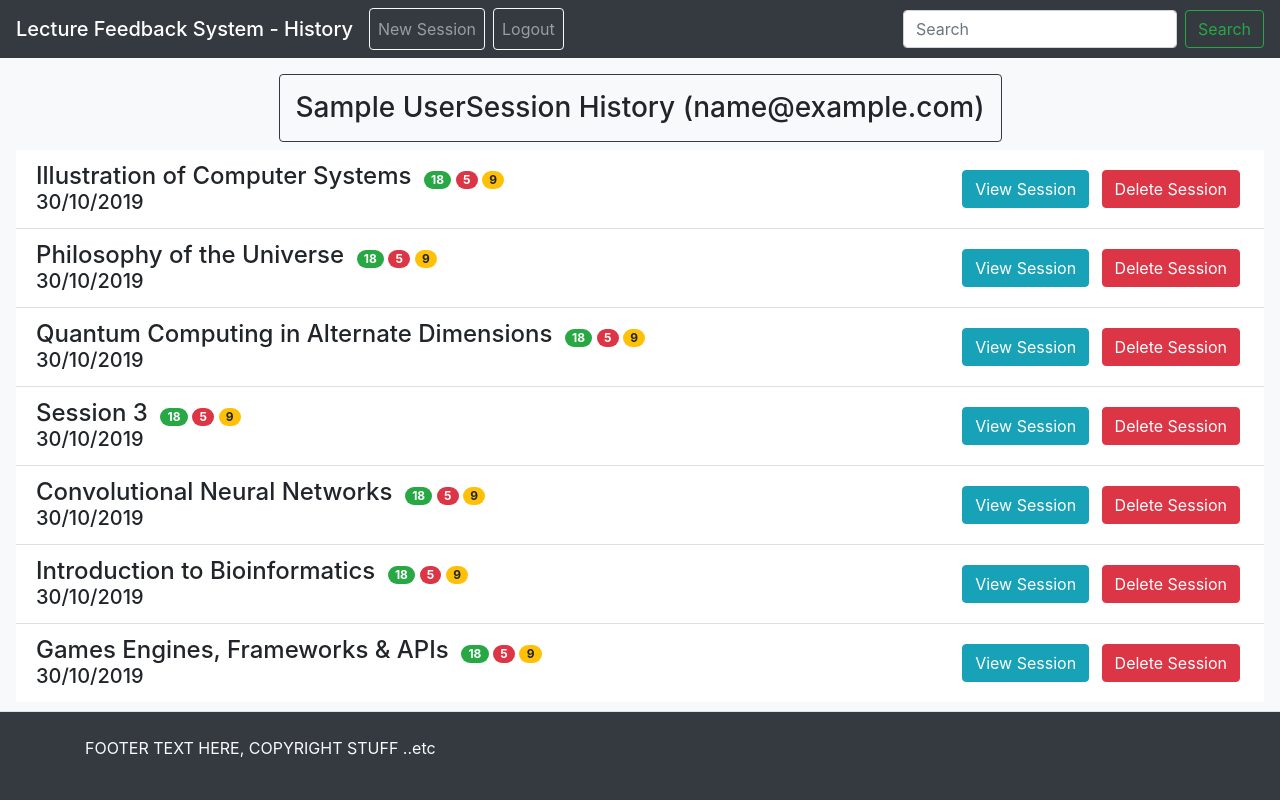
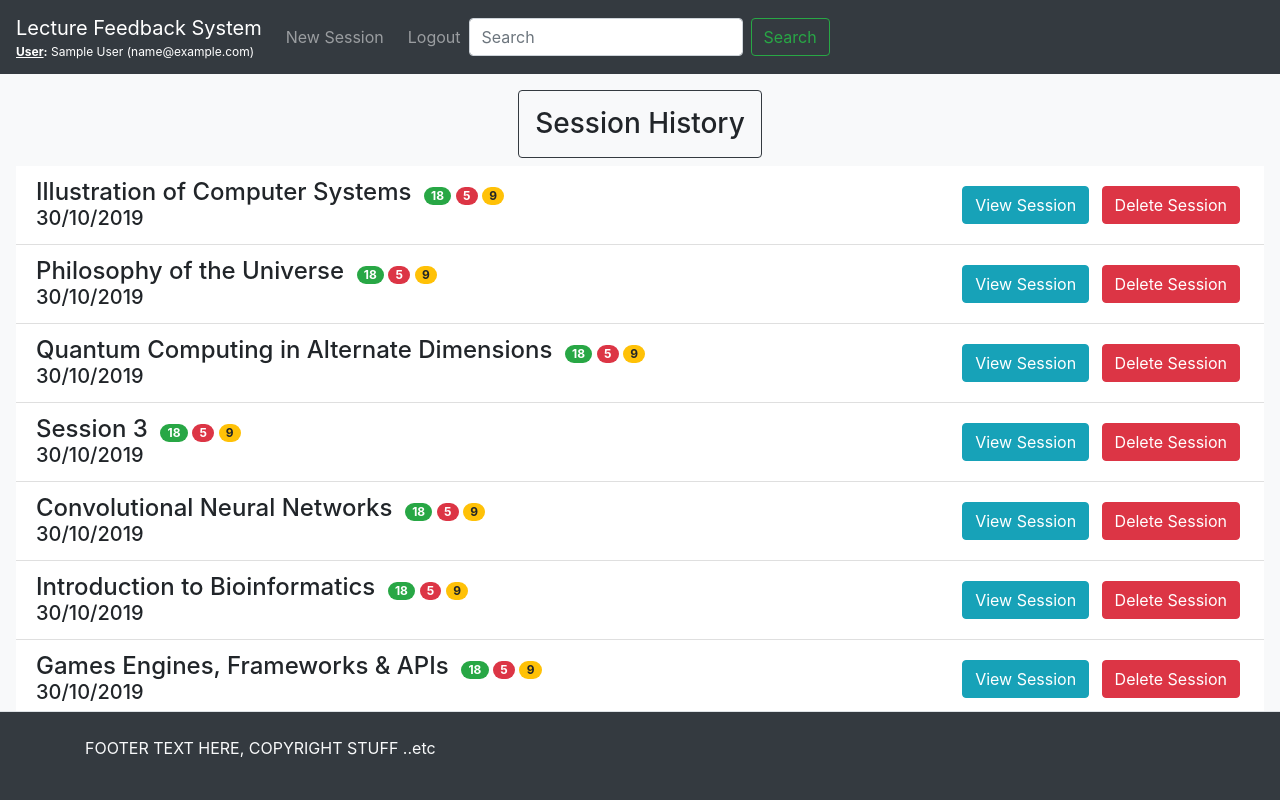
Before and after one commit to MorganMWJ/feedback_system, a Django app: page /staff/index/ in a window 1280 px wide. Run offline with Django 3.2, Linux system fonts and the light colour scheme; the visitor is signed in with stand-in values (Sample User, id 1); some libraries are stand-ins or nearby versions.

Commit message:
Added logout functionality

```diff
--- a/feedback_system/feedback_system/settings.py
+++ b/feedback_system/feedback_system/settings.py
@@ -32,7 +32,6 @@ ALLOWED_HOSTS = []
 
 INSTALLED_APPS = [
     'staff_sessions.apps.StaffSessionsConfig',
-    'student_feedback.apps.StudentFeedbackConfig',
     'django.contrib.admin',
     'django.contrib.auth',
     'django.contrib.contenttypes',
--- a/feedback_system/feedback_system/urls.py
+++ b/feedback_system/feedback_system/urls.py
@@ -18,6 +18,5 @@ from django.urls import include, path
 
 urlpatterns = [
     path('staff/', include('staff_sessions.urls')),
-    path('student/', include('student_feedback.urls')),
     path('admin/', admin.site.urls),
 ]
--- a/feedback_system/staff_sessions/ldap_backend.py
+++ b/feedback_system/staff_sessions/ldap_backend.py
@@ -25,7 +25,7 @@ class LDAPBackend():
             for line in str(entry).splitlines():
                 if re.search("^gecos:", line.strip()):
                     gecos = line.strip()[-6:]
-                    forname = line.strip().split(" ")[1]
+                    forename = line.strip().split(" ")[1]
                 elif re.search("^mail:", line.strip()):
                     mail = line.strip().split("mail: ",1)[1]
                 elif re.search("^sn:", line.strip()):
--- a/feedback_system/staff_sessions/urls.py
+++ b/feedback_system/staff_sessions/urls.py
@@ -11,6 +11,8 @@ app_name= 'staff_sessions'
 urlpatterns = [
     #/staff/login/
     path('login/', views.login, name='login'),
+    #/staff/logout/
+    path('logout/', views.logout, name='logout'),
     #/staff/session/index
     path('index/', views.index, name='index'),
 ]
--- a/feedback_system/staff_sessions/views.py
+++ b/feedback_system/staff_sessions/views.py
@@ -1,9 +1,11 @@
 from django.shortcuts import render
 from django.http import HttpResponseRedirect
 from django.urls import reverse
+from django.template import RequestContext
 
 from django.contrib.auth import authenticate
 from django.contrib.auth import login as auth_login
+from django.contrib.auth import logout as auth_logout
 from django.contrib.auth.decorators import login_required
 
 from ldap3 import core
@@ -30,13 +32,19 @@ def login(request):
                 return HttpResponseRedirect(reverse('staff_sessions:index')) #redirect to session history
             else:
                 # Return an 'invalid login' error message.
-                context['errors'] = "Invalid Staff Login Details"
+                context['login_error'] = True
     else:
         context['form'] = LoginForm()
 
     return render(request, 'staff_sessions/login.html', context)
 
+def logout(request):
+    auth_logout(request)
+    return HttpResponseRedirect(reverse('staff_sessions:login'))
+
 @login_required(login_url='/staff/login/')
 def index(request):
-    print(request.user.email)
+    context = context = RequestContext(request, {
+        'title': 'Your IP Address',
+    })
     return render(request, 'staff_sessions/session_history.html')
--- a/feedback_system/templates/base_layout.html
+++ b/feedback_system/templates/base_layout.html
@@ -7,11 +7,22 @@
 
     <meta charset="utf-8">
     <meta name="viewport" content="width=device-width, initial-scale=1, shrink-to-fit=no">
-
+    <style>
+      .navbar-brand small {
+      display:block;
+      font-size:12px;
+      }
+    </style>
     <link rel="stylesheet" href="https://maxcdn.bootstrapcdn.com/bootstrap/4.0.0/css/bootstrap.min.css" integrity="sha384-Gn5384xqQ1aoWXA+058RXPxPg6fy4IWvTNh0E263XmFcJlSAwiGgFAW/dAiS6JXm" crossorigin="anonymous">
   </head>
 
   <body>
+    <script>
+    $(function () {
+      $('[data-toggle="tooltip"]').tooltip()
+    })
+    </script>
+
     {% block content %}
     {% endblock %}
 
--- a/feedback_system/templates/staff_sessions/session_history.html
+++ b/feedback_system/templates/staff_sessions/session_history.html
@@ -6,20 +6,24 @@
 
 {% block content %}
     <nav class="navbar navbar-expand-lg navbar-dark bg-dark">
-      <span class="navbar-brand mb-0 h1">Lecture Feedback System - History</span>
+      <span class="navbar-brand mb-0">Lecture Feedback System <small>{% if user.is_authenticated %}<strong><u>User</u>:</strong> {{user.get_full_name}} ({{user.email}}){% endif %}</small></span>
       <button class="navbar-toggler" type="button" data-toggle="collapse" data-target="#navbarContent" aria-controls="navbarSupportedContent" aria-expanded="false" aria-label="Toggle navigation">
         <span class="navbar-toggler-icon"></span>
       </button>
 
       <div class="collapse navbar-collapse" id="navbarContent">
-        <ul class="navbar-nav mr-auto">
+        <!-- <ul class="navbar-nav mr-auto">
           <li class="nav-item">
-            <a class="nav-link btn btn-outline-light mr-1" href="new_session.html" role="button">New Session <span class="sr-only">(current)</span></a>
+            <a class="nav-link btn btn-outline-light mr-1" href="" role="button">New Session</a>
           </li>
           <li class="nav-item">
-            <a class="nav-link btn btn-outline-light ml-1" href="lecturer_login.html" role="button">Logout</a>
+            <a class="nav-link btn btn-outline-light ml-1" href="{% url 'staff_sessions:logout' %}" role="button">Logout</a>
           </li>
-        </ul>
+        </ul> -->
+        <div class="navbar-nav">
+          <a class="nav-link mr-1" href="">New Session</a>
+          <a class="nav-link ml-1" href="{% url 'staff_sessions:logout' %}">Logout</a>
+        </div>
         <form class="form-inline my-2 my-lg-0">
           <input class="form-control mr-sm-2" type="search" placeholder="Search" aria-label="Search">
           <button class="btn btn-outline-success my-2 my-sm-0" type="submit">Search</button>
@@ -30,7 +34,7 @@
    <div class="container-fluid bg-light p-3">
     <div class="row">
       <div class="col d-flex justify-content-center">
-        <center><h3 class="border border-dark rounded p-3">{{request.user.first_name}} {{request.user.last_name}}Session History ({{request.user.email}})</h3><center>
+        <center><h3 class="border border-dark rounded p-3">Session History</h3><center>
       </div>
     </div>
     <div class="row">
```
Also changed, not shown: feedback_system/templates/staff_sessions/login.html (+19 -6 lines).
